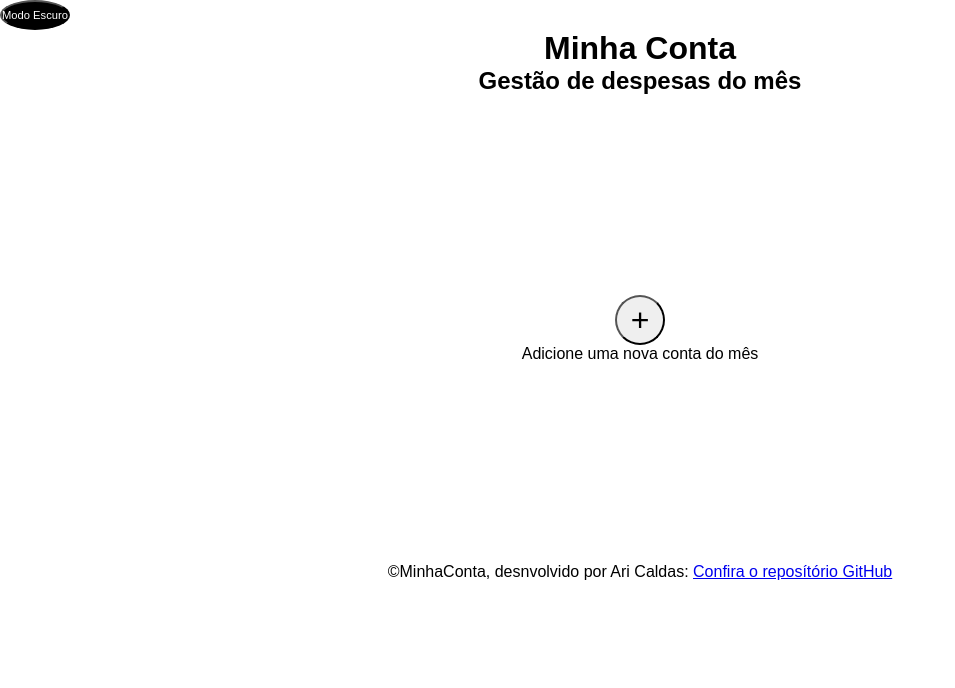
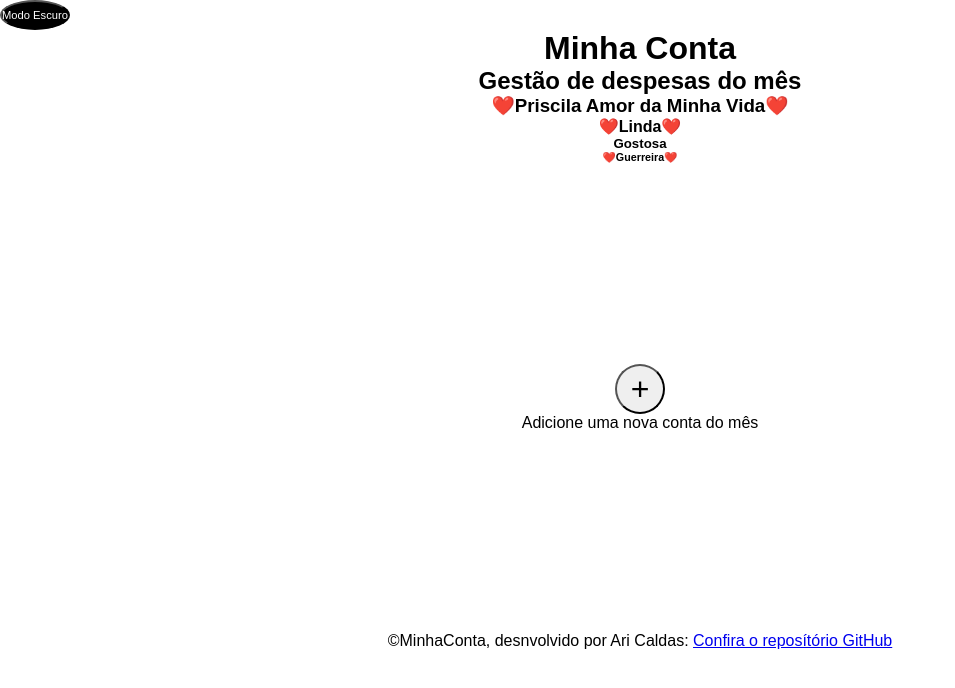
Before and after one commit to AriCaldas/MinhaConta, a plain HTML site: page index.html in a window 1280 px wide. Shown: the whole page, without its empty margins (0-955 px from the left). Drawn offline with Linux system fonts and the light colour scheme.

Commit message:
Adicionada homenagem ao meu amor que me inspira

```diff
--- a/index.html
+++ b/index.html
@@ -13,6 +13,10 @@
             <header>
                 <h1>Minha Conta</h1>
                 <h2>Gestão de despesas do mês</h2>
+                <h3>❤️Priscila Amor da Minha Vida❤️</h3>
+                <h4>❤️Linda❤️</h4>
+                <h5>Gostosa</h5>
+                <h6>❤️Guerreira❤️</h6>
             </header>
 
             <main>
```
